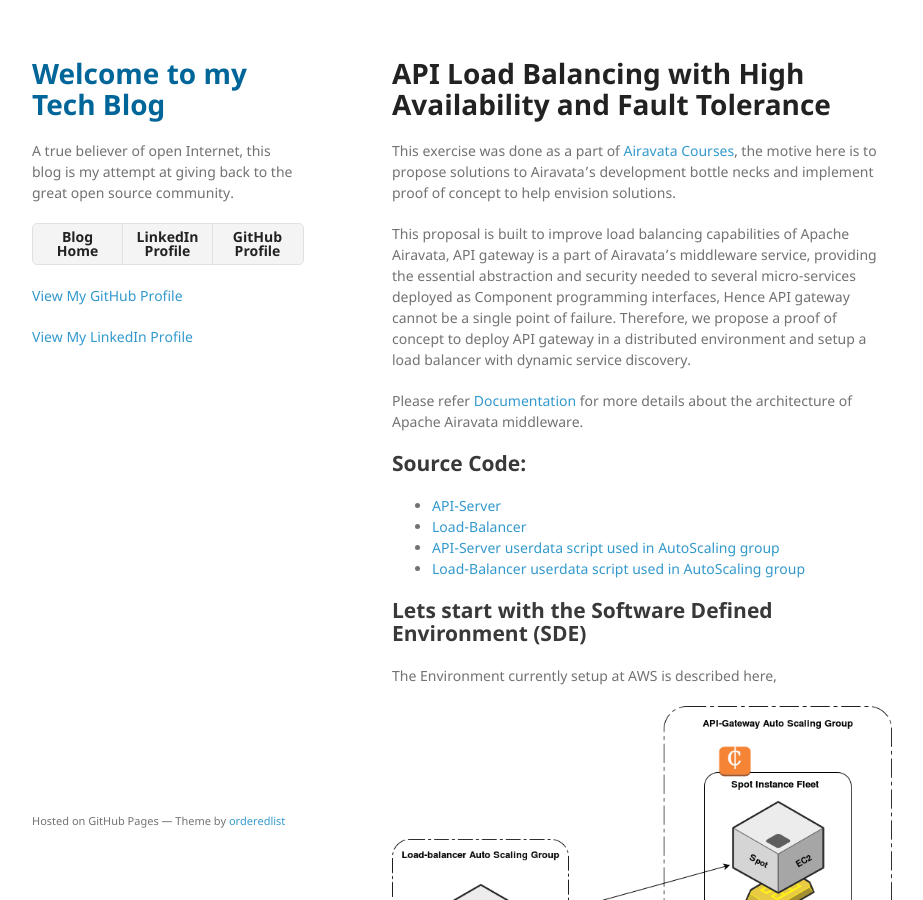
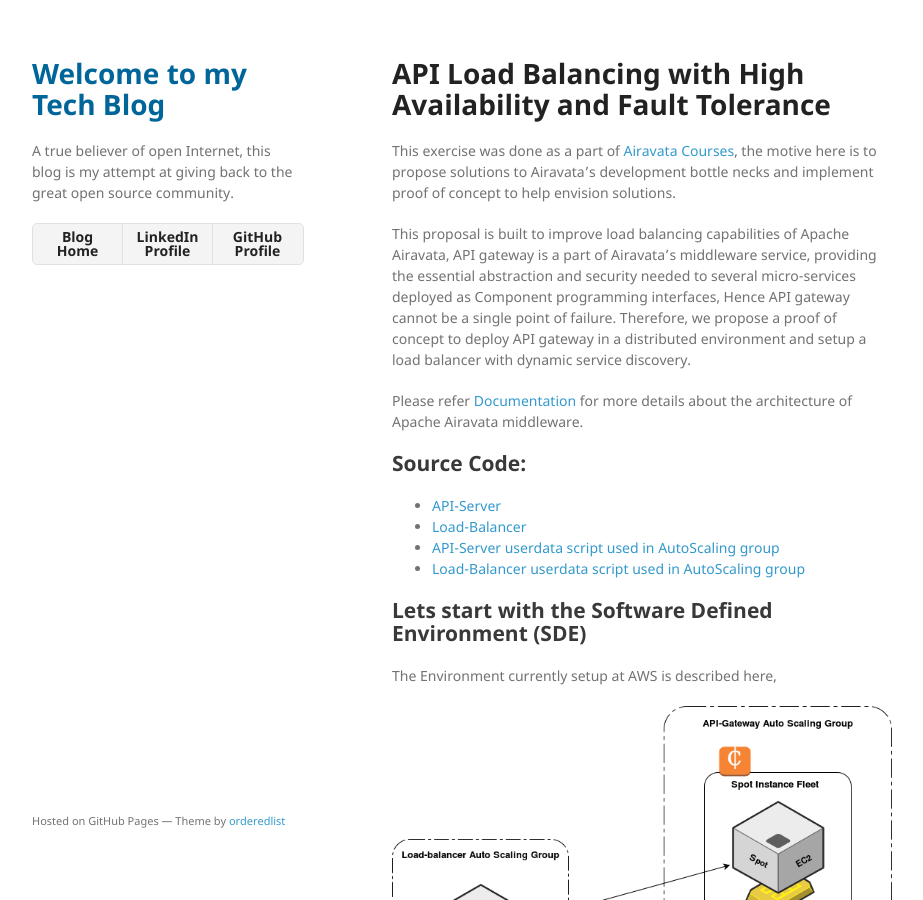
Before and after one commit to anujbhan/anujbhan.github.io, a Jekyll site: the page built from blogs/api-loadBalancing-airavata.md, in a window 1280 px wide and 900 px high. Shown: the whole window, without its empty margins (178-1101 px from the left). Built offline with Jekyll 4.4.1, drawn with Linux system fonts in a browser that asks for light colours; our own code applies the rules of GitHub Pages for plain Markdown files.

Commit message:
Link Url correction

```diff
--- a/_layouts/default.html
+++ b/_layouts/default.html
@@ -18,16 +18,11 @@
         <p>{{ site.description | default: site.github.project_tagline }}</p>
         <ul>
           <li><a href="{{ site.url }}/index"><strong>Blog<br/>Home</strong></a></li>
-          <li><a href="{{ site.github.zip_url }}"><strong>LinkedIn Profile</strong></a></li>
+          <li><a href="https://www.linkedin.com/in/anuj-bhandar-aaba77aa"><strong>LinkedIn Profile</strong></a></li>
           <li><a href="{{ site.github.owner_url }}"><strong>GitHub Profile</strong></a></li>
         </ul>
         {% if site.github.is_project_page %}
           <p class="view"><a href="{{ site.github.repository_url }}">View the Project on GitHub <small>{{ github_name }}</small></a></p>
-        {% endif %}
-
-        {% if site.github.is_user_page %}
-          <p class="view"><a href="{{ site.github.owner_url }}">View My GitHub Profile</a></p>
-          <p class="view"><a href="https://www.linkedin.com/in/anuj-bhandar-aaba77aa">View My LinkedIn Profile</a></p>
         {% endif %}
 
         {% if site.show_downloads %}
--- a/blogs/api-loadBalancing-airavata.md
+++ b/blogs/api-loadBalancing-airavata.md
@@ -51,4 +51,4 @@ Gone are the days when balancers were static and needed manual configuration, wi
 
 * Making the software defined environment cloud independent.
 
-[back](./)
+[back]({{ site.url }}/index)
```
